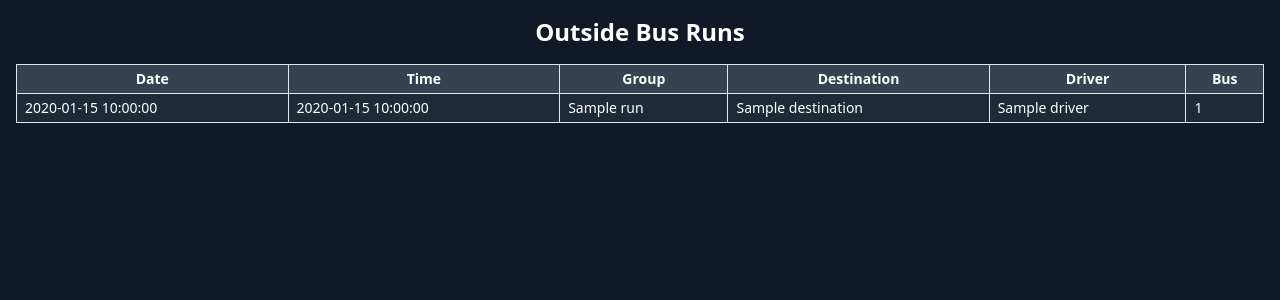
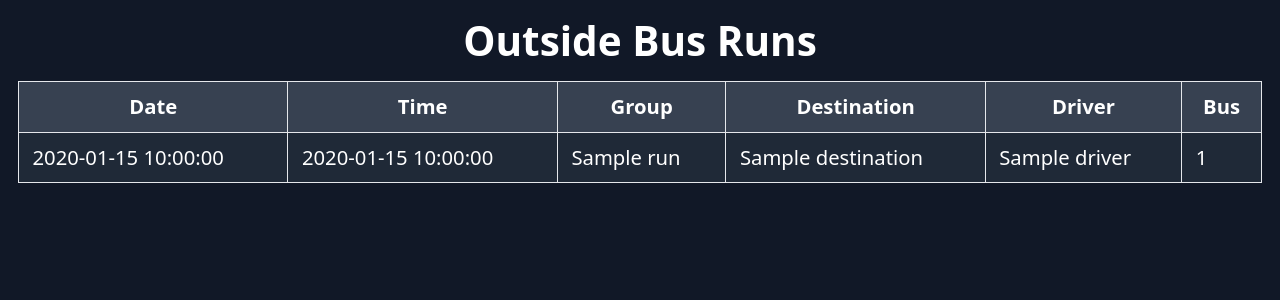
Before and after one commit to AJOAISD/SIngleStatusBoard, a Flask app: template templates/runs.html in a window 1280 px wide. Shown: the top 300 px of the page. Run offline with Flask 3, Linux system fonts and the light colour scheme; the template is opened without the code that fills it: most values are stand-ins (such as "Sample title", 1, 10 or a date in 2020); some libraries are stand-ins or nearby versions.

Commit message:
changed the font for runs page. Changed the select statement to get the time in AM/PM format.

```diff
--- a/app.py
+++ b/app.py
@@ -75,7 +75,19 @@ def index():
 @app.route("/runs")
 def runs():
     with get_db() as conn:
-        runs_data = conn.execute("SELECT * FROM runs ORDER BY run_date, run_time").fetchall()
+        # Format run_time to AM/PM for display, keep raw time for ordering
+        runs_data = conn.execute("""
+            SELECT id,
+                   run_date,
+                   run_time AS run_time_raw,
+                   ltrim(strftime('%I:%M %p', run_time), '0') AS run_time,
+                   group_name,
+                   destination,
+                   driver,
+                   bus_number
+            FROM runs
+            ORDER BY run_date, time(run_time_raw)
+        """).fetchall()
     return render_template("runs.html", runs=runs_data)
 
 @app.route("/admin", methods=["GET", "POST"])
@@ -102,7 +114,19 @@ def admin():
             return redirect(url_for("admin"))
 
         buses = conn.execute("SELECT * FROM buses ORDER BY CAST(bus_number AS INTEGER)").fetchall()
-        runs_data = conn.execute("SELECT * FROM runs ORDER BY run_date, run_time").fetchall()
+        # Format run_time to AM/PM for display; keep raw time as run_time_raw so ordering is correct
+        runs_data = conn.execute("""
+            SELECT id,
+                   run_date,
+                   run_time AS run_time_raw,
+                   ltrim(strftime('%I:%M %p', run_time), '0') AS run_time,
+                   group_name,
+                   destination,
+                   driver,
+                   bus_number
+            FROM runs
+            ORDER BY run_date, time(run_time_raw)
+        """).fetchall()
     return render_template("admin.html", buses=buses, runs=runs_data)
 
 # ---------- AJAX endpoint for inline updates ----------
--- a/templates/runs.html
+++ b/templates/runs.html
@@ -5,30 +5,34 @@
   <title>Outside Bus Runs</title>
   <meta http-equiv="refresh" content="30">
   <script src="https://cdn.tailwindcss.com"></script>
+  <style>
+    /* Slightly larger base font for readability; Tailwind utilities still apply */
+    html { font-size: 18px; }
+  </style>
 </head>
-<body class="bg-gray-900 text-white">
+<body class="bg-gray-900 text-white text-lg">
   <div class="container mx-auto p-4">
-    <h1 class="text-2xl font-bold mb-4 text-center">Outside Bus Runs</h1>
-    <table class="w-full text-sm border-collapse">
+    <h1 class="text-4xl font-bold mb-4 text-center">Outside Bus Runs</h1>
+    <table class="w-full text-lg border-collapse">
       <thead class="bg-gray-700">
         <tr>
-          <th class="border px-2 py-1">Date</th>
-          <th class="border px-2 py-1">Time</th>
-          <th class="border px-2 py-1">Group</th>
-          <th class="border px-2 py-1">Destination</th>
-          <th class="border px-2 py-1">Driver</th>
-          <th class="border px-2 py-1">Bus</th>
+          <th class="border px-3 py-2">Date</th>
+          <th class="border px-3 py-2">Time</th>
+          <th class="border px-3 py-2">Group</th>
+          <th class="border px-3 py-2">Destination</th>
+          <th class="border px-3 py-2">Driver</th>
+          <th class="border px-3 py-2">Bus</th>
         </tr>
       </thead>
       <tbody>
         {% for run in runs %}
         <tr class="bg-gray-800 hover:bg-gray-700">
-          <td class="border px-2 py-1">{{ run.run_date }}</td>
-          <td class="border px-2 py-1">{{ run.run_time }}</td>
-          <td class="border px-2 py-1">{{ run.group_name }}</td>
-          <td class="border px-2 py-1">{{ run.destination }}</td>
-          <td class="border px-2 py-1">{{ run.driver }}</td>
-          <td class="border px-2 py-1">{{ run.bus_number }}</td>
+          <td class="border px-3 py-2">{{ run.run_date }}</td>
+          <td class="border px-3 py-2">{{ run.run_time }}</td>
+          <td class="border px-3 py-2">{{ run.group_name }}</td>
+          <td class="border px-3 py-2">{{ run.destination }}</td>
+          <td class="border px-3 py-2">{{ run.driver }}</td>
+          <td class="border px-3 py-2">{{ run.bus_number }}</td>
         </tr>
         {% endfor %}
       </tbody>
```
